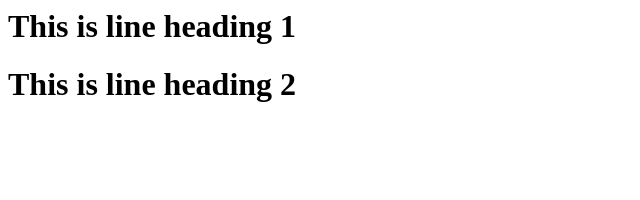
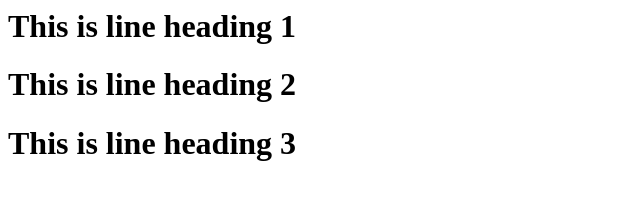
Before and after one commit to tulamsg/CommitTest, a plain HTML site: page index.html in a window 1280 px wide. Shown: the whole page, without its empty margins (0-640 px from the left). Drawn offline with Linux system fonts and the light colour scheme.

Commit message:
adding heading 3

```diff
--- a/index.html
+++ b/index.html
@@ -6,5 +6,7 @@
     <h1>This is line heading 1</h1>
 
     <h1>This is line heading 2</h1>
+
+    <h1>This is line heading 3</h1>
   </body>
 </html>
```
